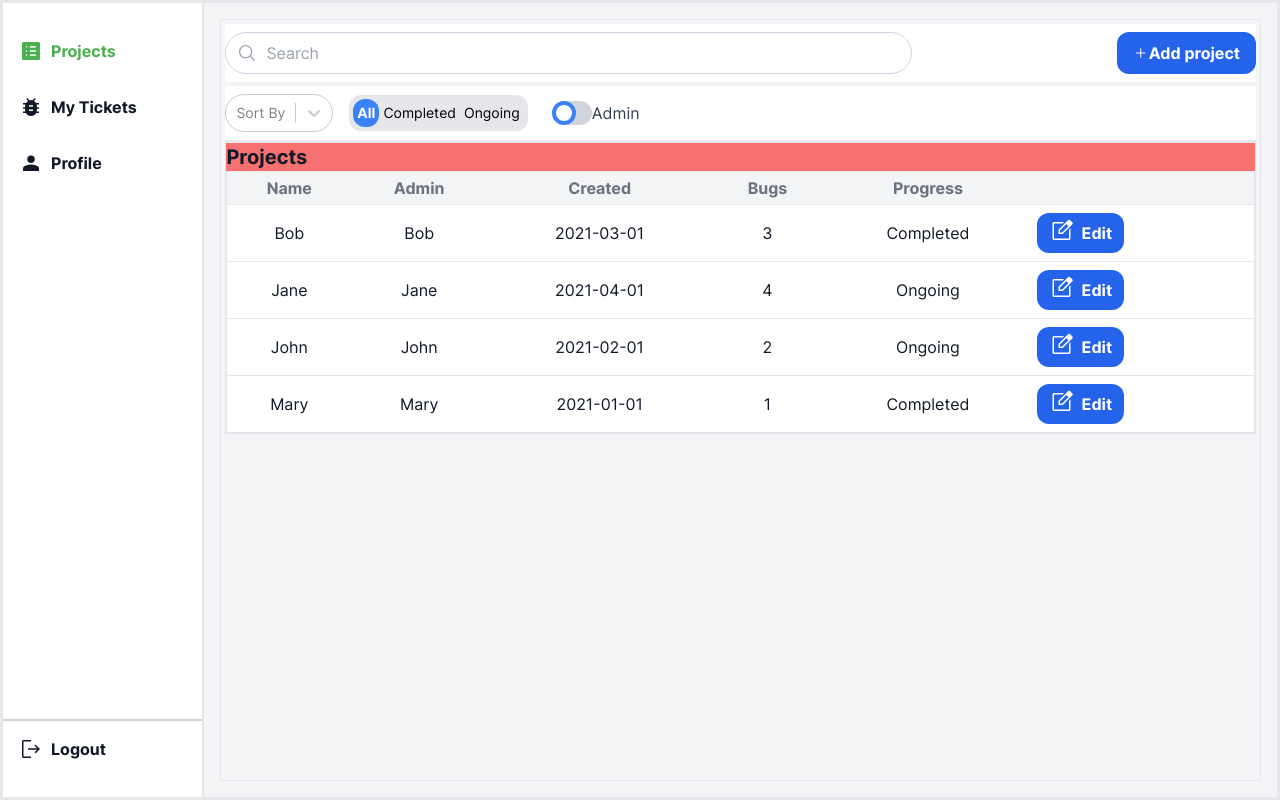
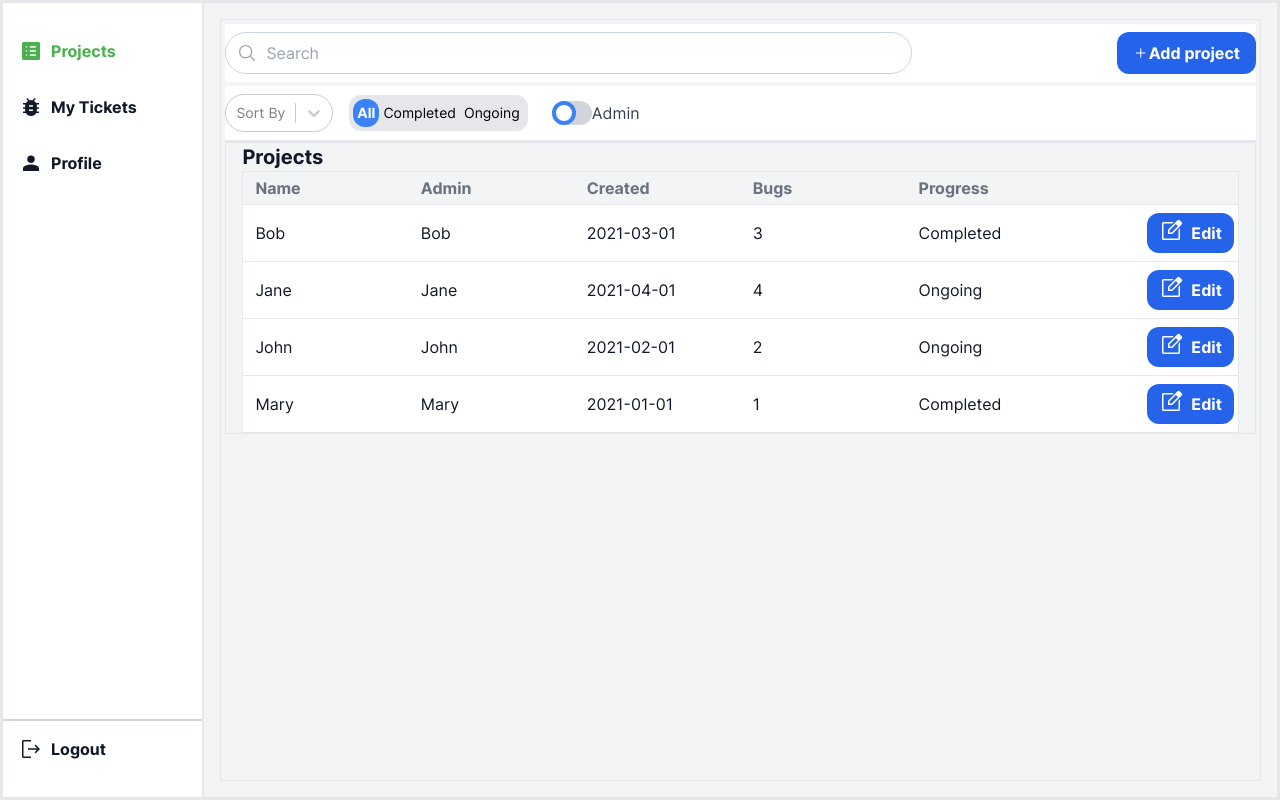
Before and after one commit to Yagi91/Bug-spy, a React (Create React App) app: page /projects in a window 1280 px wide. Built offline with nearby package versions, Linux system fonts and the light colour scheme.

Commit message:
Table: Add padding horizontally to make the left centered content have spacing

```diff
--- a/src/features/projects/listProjects.tsx
+++ b/src/features/projects/listProjects.tsx
@@ -21,16 +21,16 @@ export default function ListProjects({ projects, floatingButton }: Props) {
   };
 
   return (
-    <div className="border bg-red-400 text-neutral-900">
+    <div className="border px-4 text-neutral-900">
       <h1 className="text-left text-xl font-bold">Projects</h1>
-      <table className="w-full table-auto border bg-white">
+      <table className="w-full table-fixed border bg-white">
         <thead>
-          <tr className="w-full  border-b bg-neutral-100 text-neutral-500">
-            <th className="p-1">Name</th>
-            <th className="p-1">Admin</th>
-            <th className="p-1">Created</th>
-            <th className="p-1">Bugs</th>
-            <th className="p-1">Progress</th>
+          <tr className="w-full  border-b bg-neutral-100 text-neutral-500 ">
+            <th className="px-3 py-1 text-left">Name</th>
+            <th className="px-3 py-1 text-left">Admin</th>
+            <th className="px-3 py-1 text-left">Created</th>
+            <th className="px-3 py-1 text-left">Bugs</th>
+            <th className="px-3 py-1 text-left">Progress</th>
             {/* The empty th makes the bg color span the full width */}
             <th>{""}</th>
           </tr>
--- a/src/features/projects/projectCard.tsx
+++ b/src/features/projects/projectCard.tsx
@@ -25,16 +25,16 @@ export default function ProjectsCard({
 }: Props): JSX.Element {
   return (
     <tr className="project-card border-b" onClick={(e) => handleClick(e, name)}>
-      <td className="px-1 py-2">{name}</td>
-      <td className="px-1 py-2">{admin}</td>
-      <td className="px-1 py-2">{Created}</td>
-      <td className="px-1 py-2">{bugs}</td>
-      <td className="px-1 py-2">{progress}</td>
+      <td className="px-3 py-2 text-left">{name}</td>
+      <td className="px-3 py-2 text-left">{admin}</td>
+      <td className="px-3 py-2 text-left">{Created}</td>
+      <td className="px-3 py-2 text-left">{bugs}</td>
+      <td className="px-3 py-2 text-left">{progress}</td>
       <td
         onClick={(e) => {
           if (typeof handleEdit === "function") return handleEdit(e);
         }}
-        className="hidden px-1 py-2 sm:table-cell"
+        className="hidden justify-end px-1 py-2 sm:flex"
       >
         <button className="btn-primary flex h-10 w-[87px] items-center justify-around p-2">
           <span className="material-symbols-outlined line block -translate-y-0.5 ">
```
